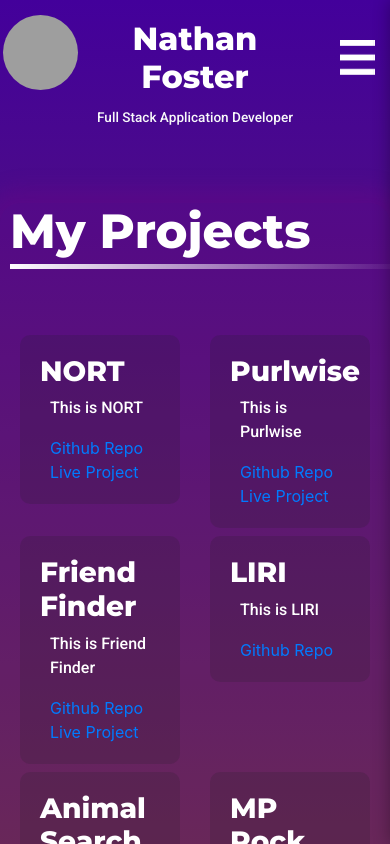
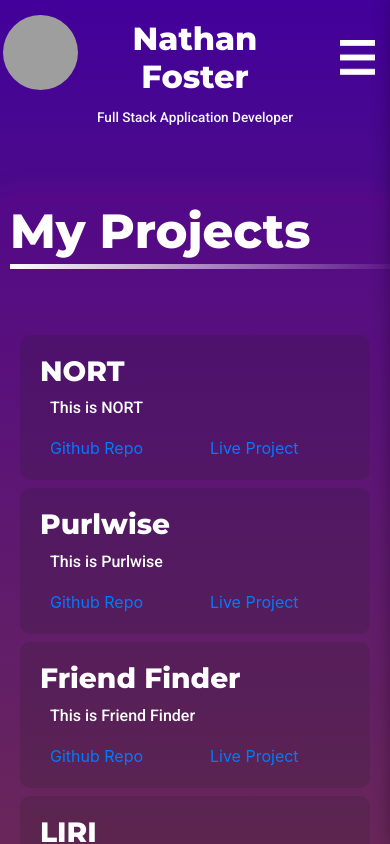
Before and after one commit to Soundwubz/soundwubz.github.io, a React (Create React App) app in the folder client/: page /projects in a window 390 px wide. Built offline with nearby package versions, Linux system fonts and the light colour scheme; grey boxes are pictures that could not be loaded.

Commit message:
576 breakpoint added to projects page

```diff
--- a/client/src/pages/Projects/index.jsx
+++ b/client/src/pages/Projects/index.jsx
@@ -14,7 +14,7 @@ class Projects extends React.Component {
                     <div className="col">
                         <div className="projects">
                             <div className="row mt-5">
-                                <div className="col-bp-4 col-6 mt-2">
+                                <div className="col-bp-4 col-bp-6 col-12 mt-2">
                                     <ProItem
                                         title={"NORT"}
                                         ghLink={"https://github.com/Soundwubz/NORT"}
@@ -23,7 +23,8 @@ class Projects extends React.Component {
                                         This is NORT
                                     </ProItem>
                                 </div>
-                                <div className="col-bp-4 col-6 mt-2">
+                                <div class="w-100 pro-single-col"></div>
+                                <div className="col-bp-4 col-bp-6 col-12 mt-2">
                                     <ProItem
                                         title={"Purlwise"}
                                         ghLink={"https://github.com/Soundwubz/purlwise"}
@@ -32,8 +33,8 @@ class Projects extends React.Component {
                                         This is Purlwise
                                     </ProItem>
                                 </div>
-                                <div class="w-100 col-break"></div>
-                                <div className="col-bp-4 col-6 mt-2">
+                                <div class="w-100 pro-col-break"></div>
+                                <div className="col-bp-4 col-bp-6 col-12 mt-2">
                                     <ProItem
                                         title={"Friend Finder"}
                                         ghLink={"https://github.com/Soundwubz/FriendFinder"}
@@ -44,7 +45,8 @@ class Projects extends React.Component {
                                 </div>
                             {/* </div> */}
                             {/* <div className="row mt-5"> */}
-                                <div className="col-bp-4 col-6 mt-2">
+                                <div class="w-100 pro-single-col"></div>
+                                <div className="col-bp-4 col-bp-6 col-12 mt-2">
                                     <ProItem
                                         title={"LIRI"}
                                         ghLink={"https://github.com/Soundwubz/liri-node-app"}
@@ -52,8 +54,8 @@ class Projects extends React.Component {
                                         This is LIRI
                                     </ProItem>
                                 </div>
-                                <div class="w-100 col-break"></div>
-                                <div className="col-bp-4 col-6 mt-2">
+                                <div class="w-100 pro-col-break"></div>
+                                <div className="col-bp-4 col-bp-6 col-12 mt-2">
                                     <ProItem
                                         title={"Animal Search Service"}
                                         ghLink={"https://soundwubz.github.io/project-1/"}
@@ -62,7 +64,8 @@ class Projects extends React.Component {
                                         This is Animal Search Service
                                     </ProItem>
                                 </div>
-                                <div className="col-bp-4 col-6 mt-2">
+                                <div class="w-100 pro-single-col"></div>
+                                <div className="col-bp-4 col-bp-6 col-12 mt-2">
                                     <ProItem
                                         title={"MP Rock Paper Scissors"}
                                         ghLink={"https://github.com/Soundwubz/Multiplayer-RPS/"}
@@ -73,8 +76,8 @@ class Projects extends React.Component {
                                 </div>
                             {/* </div> */}
                             {/* <div className="row mt-5"> */}
-                                <div class="w-100 col-break"></div>
-                                <div className="col-bp-4 col-6 mt-2">
+                                <div class="w-100 pro-col-break"></div>
+                                <div className="col-bp-4 col-bp-6 col-12 mt-2">
                                     <ProItem
                                         title={"Giphy Search"}
                                         ghLink={"https://github.com/Soundwubz/giphy-search/"}
@@ -83,7 +86,8 @@ class Projects extends React.Component {
                                         This is Giphy Search
                                     </ProItem>
                                 </div>
-                                <div className="col-bp-4 col-6 mt-2">
+                                <div class="w-100 pro-single-col"></div>
+                                <div className="col-bp-4 col-bp-6 col-12 mt-2">
                                     <ProItem
                                         title={"Star Wars RPG"}
                                         ghLink={"https://github.com/Soundwubz/Star-Wars-RPG/"}
@@ -92,8 +96,8 @@ class Projects extends React.Component {
                                         This is Star Wars RPG
                                     </ProItem>
                                 </div>
-                                <div class="w-100 col-break"></div>
-                                <div className="col-bp-4 col-6 mt-2">
+                                <div class="w-100 pro-col-break"></div>
+                                <div className="col-bp-4 col-bp-6 col-12 mt-2">
                                     <ProItem
                                         title={"Word Guess Game"}
                                         ghLink={"https://github.com/Soundwubz/Word-Guess-Game/"}
--- a/client/src/pages/Projects/styles.css
+++ b/client/src/pages/Projects/styles.css
@@ -1,9 +1,13 @@
-.col-break {
+.pro-col-break {
+    display: none;
+}
+
+.pro-single-col {
     display: none;
 }
 
 @media only screen and (max-width: 768px) {
-    .col-break {
+    .pro-col-break {
         display: block;
     }
 }
@@ -14,3 +18,16 @@
         max-width: 33.333333%;
     }
 }
+
+@media only screen and (max-width: 576px) {
+    .pro-single-col {
+        display: block;
+    }
+}
+
+@media only screen and (min-width: 577px) and  (max-width: 768px) {
+    .col-bp-6 {
+        flex: 0 0 50%;
+        max-width: 50%;
+    }
+}
```
